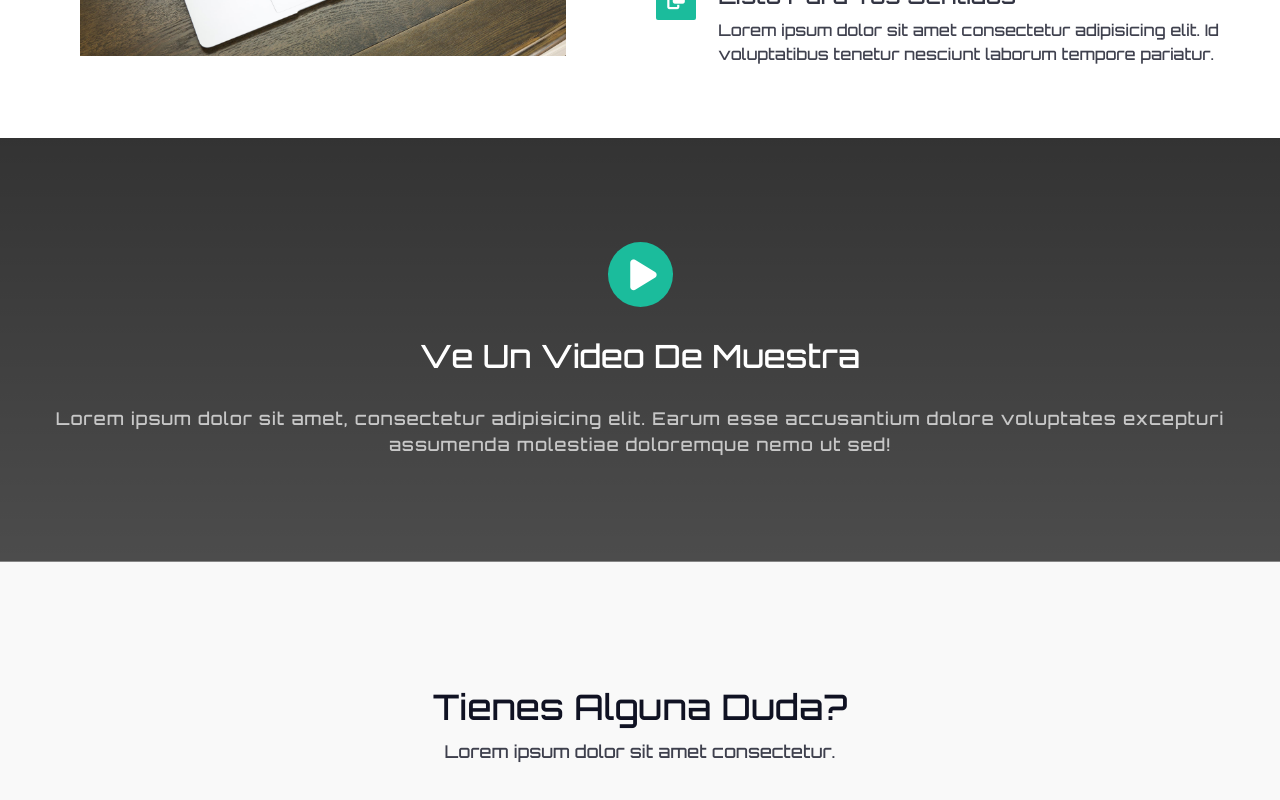
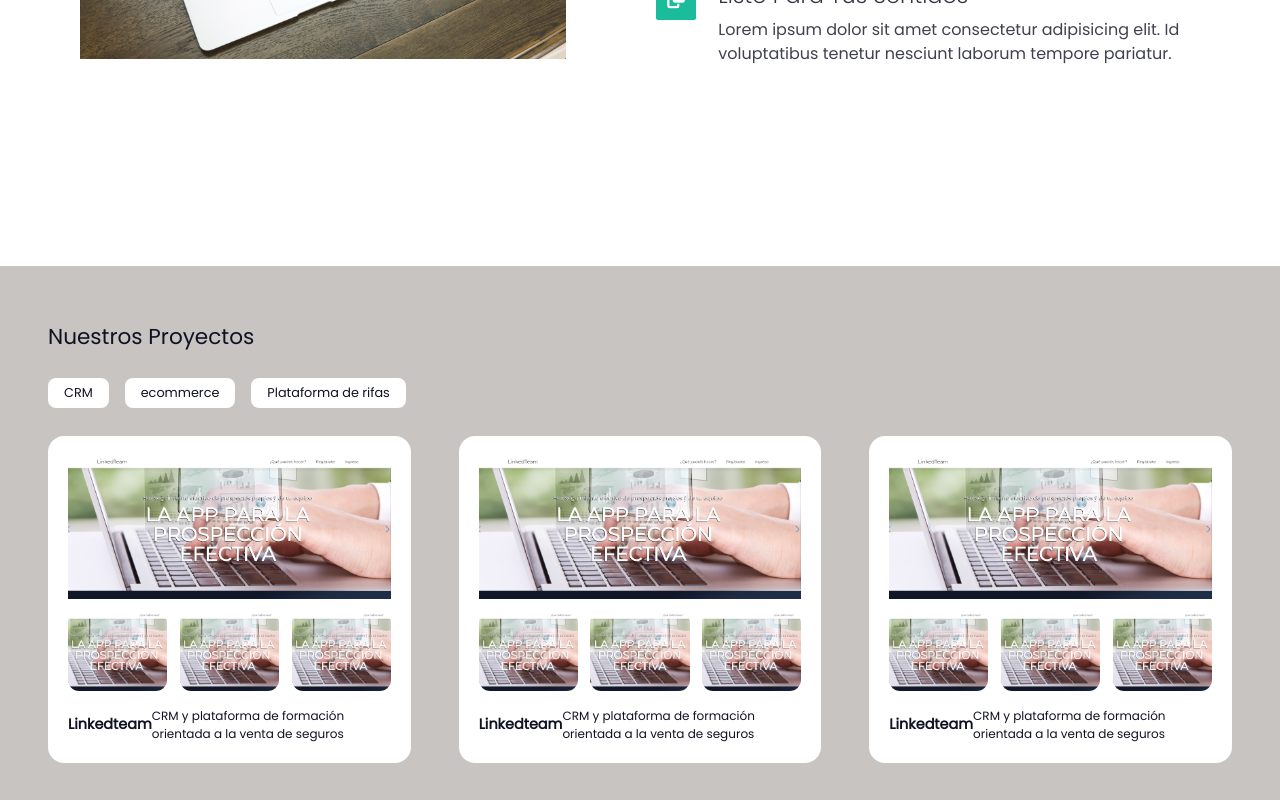
Before and after one commit to frako23/devix, a React (Vite) app: page / in a window 1280 px wide. Shown: the part 1760-2560 px from the top of the page. Built offline with nearby package versions, Linux system fonts and the light colour scheme; the HTML template or start-up script is replaced by a standard one.

Commit message:
se arregla la fuente y se agregala sección de proyectos

```diff
--- a/src/App.jsx
+++ b/src/App.jsx
@@ -1,6 +1,7 @@
 import { useState, useEffect } from 'react'
 import "./styles/index.css";
 import { Testimonials } from "./components/testimonials";
+import { Projects } from "./components/projects";
 import imagen from "./assets/img/portatil-junto-tableta-telefono (1).jpg";
 
 function App() {
@@ -62,7 +63,7 @@ function App() {
         </nav>
 
         <div className="hero-div center container">
-          <h1>Haz que tu página web impresione</h1>
+          <h1 id='main-title'>Haz que tu página web impresione</h1>
           <p>La mejor manera de que personas conecten con tu marca.</p>
 
           <div className="hero-btns">
@@ -138,6 +139,12 @@ function App() {
         </div>
       </section>
       {/* termina sección de caracteristicas */}
+
+      {/* comienza la sección de proyectos */}
+
+      <Projects />
+
+      {/* termina la sección de proyectos */}
 
       {/* comienza la seccion de video */}
       <section className='video'>
--- /dev/null
+++ b/src/components/projects.jsx
@@ -0,0 +1,74 @@
+import "../styles/projects.css"
+import imagen from "../assets/img/projects/Captura de pantalla 2023-07-14 063214.png"
+
+export function Projects () {
+    return(
+        <main>
+            <div className="card">
+            <h2>Nuestros Proyectos</h2>
+
+            <ul>
+                <li><a className="category">CRM</a></li>
+                <li><a className="category">ecommerce</a></li>
+                <li><a className="category">Plataforma de rifas</a></li>
+            </ul>
+
+            <div className="galleries">
+                <article className="gallery">
+                    <div className="gallery-images">
+                        <div className="gallery-images-thumbnail">
+                            <img src={imagen} alt="Imagen grande" />
+                        </div>
+                        <div className="gallery-images-more">
+                            <div><img src={imagen} alt="Imagen pequeña1" /></div>
+                            <div><img src={imagen} alt="Imagen pequeña2" /></div>
+                            <div><img src={imagen} alt="Imagen pequeña3" /></div>
+                        </div>
+                    </div>
+                    <div className="gallery-info">
+                        <p>Linkedteam</p>
+                        <small>CRM y plataforma de formación orientada a la venta de seguros</small>
+                    </div>
+                </article>
+
+                <article className="gallery">
+                    <div className="gallery-images">
+                        <div className="gallery-images-thumbnail">
+                            <img src={imagen} alt="Imagen grande" />
+                        </div>
+                        <div className="gallery-images-more">
+                            <div><img src={imagen} alt="Imagen pequeña1" /></div>
+                            <div><img src={imagen} alt="Imagen pequeña2" /></div>
+                            <div><img src={imagen} alt="Imagen pequeña3" /></div>
+                        </div>
+                    </div>
+                    <div className="gallery-info">
+                        <p>Linkedteam</p>
+                        <small>CRM y plataforma de formación orientada a la venta de seguros</small>
+                    </div>
+                </article>
+
+                 <article className="gallery">
+                    <div className="gallery-images">
+                        <div className="gallery-images-thumbnail">
+                            <img src={imagen} alt="Imagen grande" />
+                        </div>
+                        <div className="gallery-images-more">
+                            <div><img src={imagen} alt="Imagen pequeña1" /></div>
+                            <div><img src={imagen} alt="Imagen pequeña2" /></div>
+                            <div><img src={imagen} alt="Imagen pequeña3" /></div>
+                        </div>
+                    </div>
+                    <div className="gallery-info">
+                        <p>Linkedteam</p>
+                        <small>CRM y plataforma de formación orientada a la venta de seguros</small>
+                    </div>
+                </article>
+
+            </div>
+            </div>
+
+
+        </main>
+    )
+}
--- a/src/styles/index.css
+++ b/src/styles/index.css
@@ -1,4 +1,7 @@
-@import url("https://fonts.googleapis.com/css2?family=Montserrat:wght@300&family=Orbitron:wght@500&display=swap");
+
+  @import url('https://fonts.googleapis.com/css2?family=Montserrat:wght@300&family=Orbitron:wght@500&family=Poppins&display=swap');
+
+@import url('https://fonts.googleapis.com/css2?family=Montserrat:wght@300&family=Orbitron:wght@500&family=Poppins:wght@300&display=swap');
 
 :root {
   --color1: #101223;
@@ -10,10 +13,11 @@
 }
 
 *{
-  font-family: orbitron;
+  font-family: 'Poppins', sans-serif;
   padding: 0;
   margin: 0;
   box-sizing: border-box;
+  font-weight: 400;
 }
 
 html{
@@ -124,6 +128,11 @@ section{
 .navbar-brand{
   font-weight: 500;
   color: #2E371D;
+  font-family: Orbitron;
+}
+
+#main-title{
+  font-family: Orbitron;
 }
 
 .navbar-toggler{
--- /dev/null
+++ b/src/styles/projects.css
@@ -0,0 +1,137 @@
+* {
+    margin: 0;
+    padding: 0;
+    list-style: none;
+    box-sizing: border-box;
+}
+
+:root {
+    --color1: #101223;
+    --color3: #C7C4C2;
+    --color4: #2E371D;
+    --color2: #333E54;
+    --color5: #1bbc9c;
+    --transition: all 0.5s ease-in-out;
+  }
+
+  main {
+
+    display: grid;
+    place-items: center;
+    height: 100vh;
+    width: 100vw;
+    font-size: 0.9rem;
+    color: #101223;
+  }
+
+  img{
+    display: block;
+    width: 100%;
+    object-fit: cover;
+  }
+
+  ul{
+    display: flex;
+    gap: 1rem;
+    margin-block: 2rem;
+  }
+
+  .card{
+    background: #C7C4C2;
+    width: 100%;
+    padding: 3rem;
+    /* border-radius: 1rem; */
+
+  }
+
+  .categories{
+    display: flex;
+    gap: 0.7rem;
+    margin: 1rem 0 2rem;
+    flex-wrap: wrap;
+  }
+
+  .category{
+    background: white;
+    padding: 0.4rem 1rem;
+    border-radius: 0.5rem;
+    font-size: 0.8rem;
+    transition: var(--transition);
+  }
+
+  .category:hover{
+    background-color: #101223;
+    color:white;
+    cursor: pointer;
+  }
+
+  .galleries{
+    display: grid;
+    grid-template-columns: 1fr 1fr 1fr;
+    gap: 3rem;
+  }
+
+  .gallery{
+    display: flex;
+    flex-direction: column;
+    gap: 1rem;
+    background: white;
+    padding: 1rem;
+    border-radius: 1rem;
+    border: 4px solid transparent;
+  }
+
+  .gallery-image-thumbnail img{
+    aspect-ratio: 3/2;
+    border-radius: 0.7rem;
+  }
+
+  .gallery-images-more{
+    display: flex;
+    gap: 0.8rem;
+    margin-top: 0.8rem;
+  }
+
+  .gallery-images-more img{
+    aspect-ratio: 5/4;
+    border-radius: 0.7rem;
+  }
+
+    .gallery-info{
+        display: flex;
+        justify-content: space-between;
+        align-items: center;
+    }
+
+    .gallery-info p{
+        font-weight: 600;
+    }
+
+    /* @media screen and (max-width: 450px) {
+
+    } */
+
+    @media screen and (max-width: 768px) {
+
+        main{
+            display: block;
+            padding: 2rem 1rem 4rem;
+            height: auto;
+        }
+
+        .card{
+            width: 100%;
+            padding: 0;
+            background: transparent;
+        }
+
+        .category{
+            padding: 0.7rem 1rem;
+            display: inline-block;
+        }
+
+        .galleries{
+            grid-template-columns: 1fr;
+            gap: 1.5rem
+        }
+    }
```
Also changed, not shown: src/assets/img/projects/Captura de pantalla 2023-07-14 063214.png (added).
